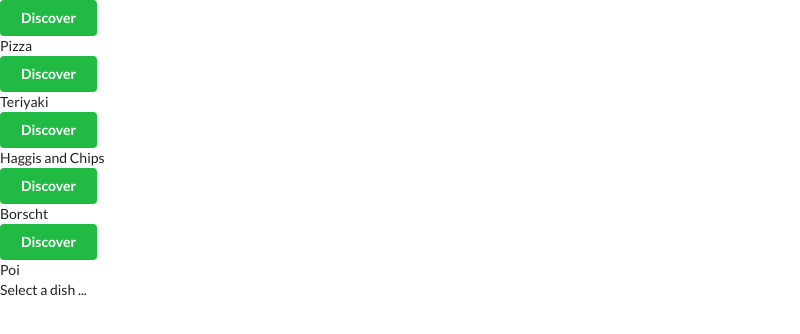
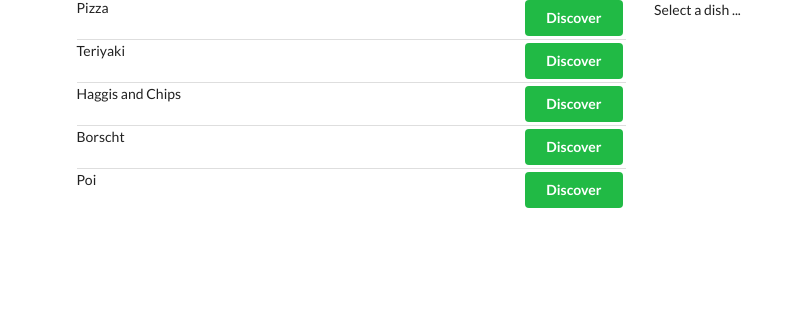
Before and after one commit to scrumpygeo/4.national_cuisine, a React (Create React App) app: page / in a window 1280 px wide. Shown: the top 334 px of the page, without its empty margins (0-800 px from the left). Built offline with nearby package versions, Linux system fonts and the light colour scheme.

Commit message:
quick styling to tidy up

```diff
--- a/src/components/App.js
+++ b/src/components/App.js
@@ -4,12 +4,14 @@
 
 const App = () => {
   return (
-    <div>
-      <div>
-        <DishList />
-      </div>
-      <div>
-        <DishOrigin />
+    <div className="ui container grid">
+      <div className="ui row">
+        <div className="column eight wide">
+          <DishList />
+        </div>
+        <div className="column eight wide">
+          <DishOrigin />
+        </div>
       </div>
     </div>
   );
--- a/src/components/DishList.js
+++ b/src/components/DishList.js
@@ -24,7 +24,7 @@
   }
 
   render() {
-    return <div>{this.renderList()}</div>;
+    return <div className="ui divided list">{this.renderList()}</div>;
   }
 }
 
```
